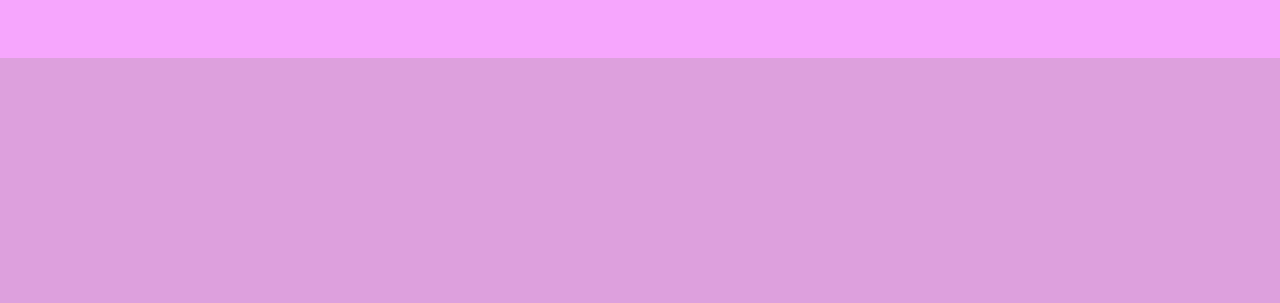
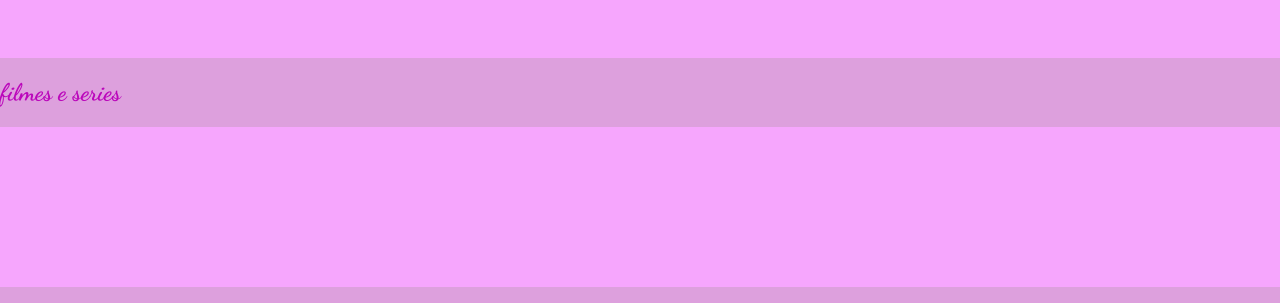
Before and after one commit to Marih16012008/Projeto-1-, a plain HTML site: page index.html in a window 1280 px wide. Shown: the part 497-800 px from the top of the page. Drawn offline with Linux system fonts and the light colour scheme.

Commit message:
Add files via upload

```diff
--- a/index.html
+++ b/index.html
@@ -27,6 +27,15 @@
 
 </section>
 
+</section>
+<h2>filmes e series</h2>
+<div>
+
+</div>
+<section>
+
 </body>
 
+
+
 </html>
```
